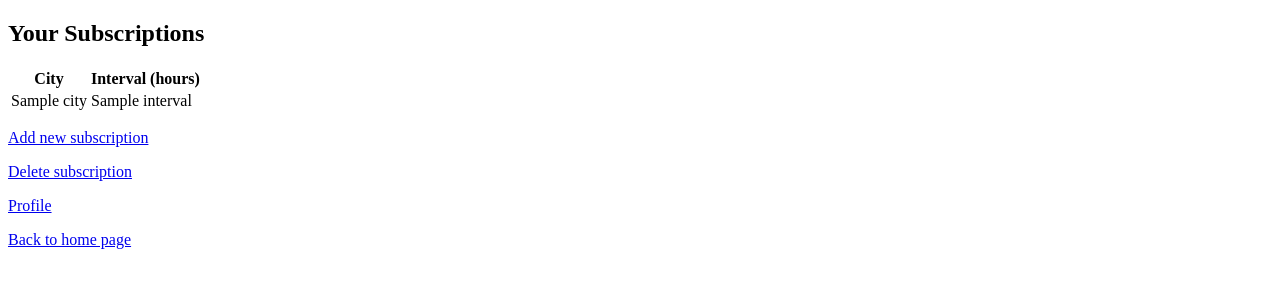
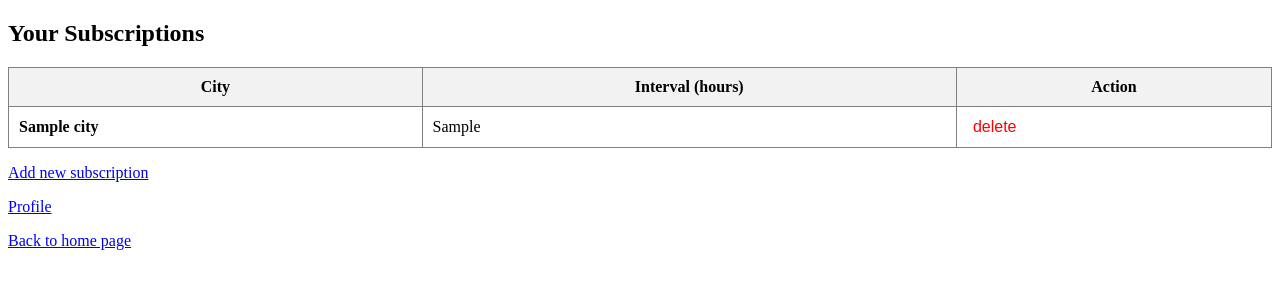
Before and after one commit to noneconformist/DjangoWeatherReminder-Django-project-, a Django app: template ui_app/templates/subscriptions_list.html in a window 1280 px wide. Shown: the top 300 px of the page. Run offline with Django 5.2, Linux system fonts and the light colour scheme; the template is opened without the code that fills it: most values are stand-ins (such as "Sample title", 1, 10 or a date in 2020).

Commit message:
refactor(template): correction and stylization

```diff
--- a/ui_app/templates/subscriptions_list.html
+++ b/ui_app/templates/subscriptions_list.html
@@ -3,18 +3,34 @@
 <h2>Your Subscriptions</h2>
 
 {% if subscriptions %}
-    <table>
-        <thead>
+    <table border="1" cellpadding="10" cellspacing="0" style="width:100%; border-collapse: collapse;">
+        <thead style="background-color: #f2f2f2;">
             <tr>
                 <th>City</th>
                 <th>Interval (hours)</th>
+                <th>Action</th>
             </tr>
         </thead>
         <tbody>
             {% for sub in subscriptions %}
                 <tr>
-                    <td>{{ sub.city }}</td>
-                    <td>{{ sub.interval }}</td>
+                    <td><strong>{{ sub.city.city_name }}</strong></td>
+                    <td>{{ sub.notification_period }}</td>
+                    <td>
+                        <form method="post"
+                              action="{% url 'subscription_delete' sub.subscription_id %}"
+                              style="display:inline;"
+                              onsubmit="return confirm('Unsubscribe {{ sub.city.city_name }}?');">
+                            {% csrf_token %}
+                            <button type="submit" style="color:red; background:none; border:none; cursor:pointer; font-size:16px;">
+                                delete
+                            </button>
+                        </form>
+                    </td>
+                </tr>
+            {% empty %}
+                <tr>
+                    <td colspan="3">You don't have any subscriptions yet.</td>
                 </tr>
             {% endfor %}
         </tbody>
@@ -24,7 +40,6 @@
 {% endif %}
 
 <p><a href="{% url 'subscription_add' %}">Add new subscription</a></p>
-<p><a href="{% url 'subscription_delete' %}">Delete subscription</a></p>
 <p><a href="{% url 'profile' %}">Profile</a></p>
 <p><a href="{% url 'index' %}">Back to home page</a></p>
 
```
